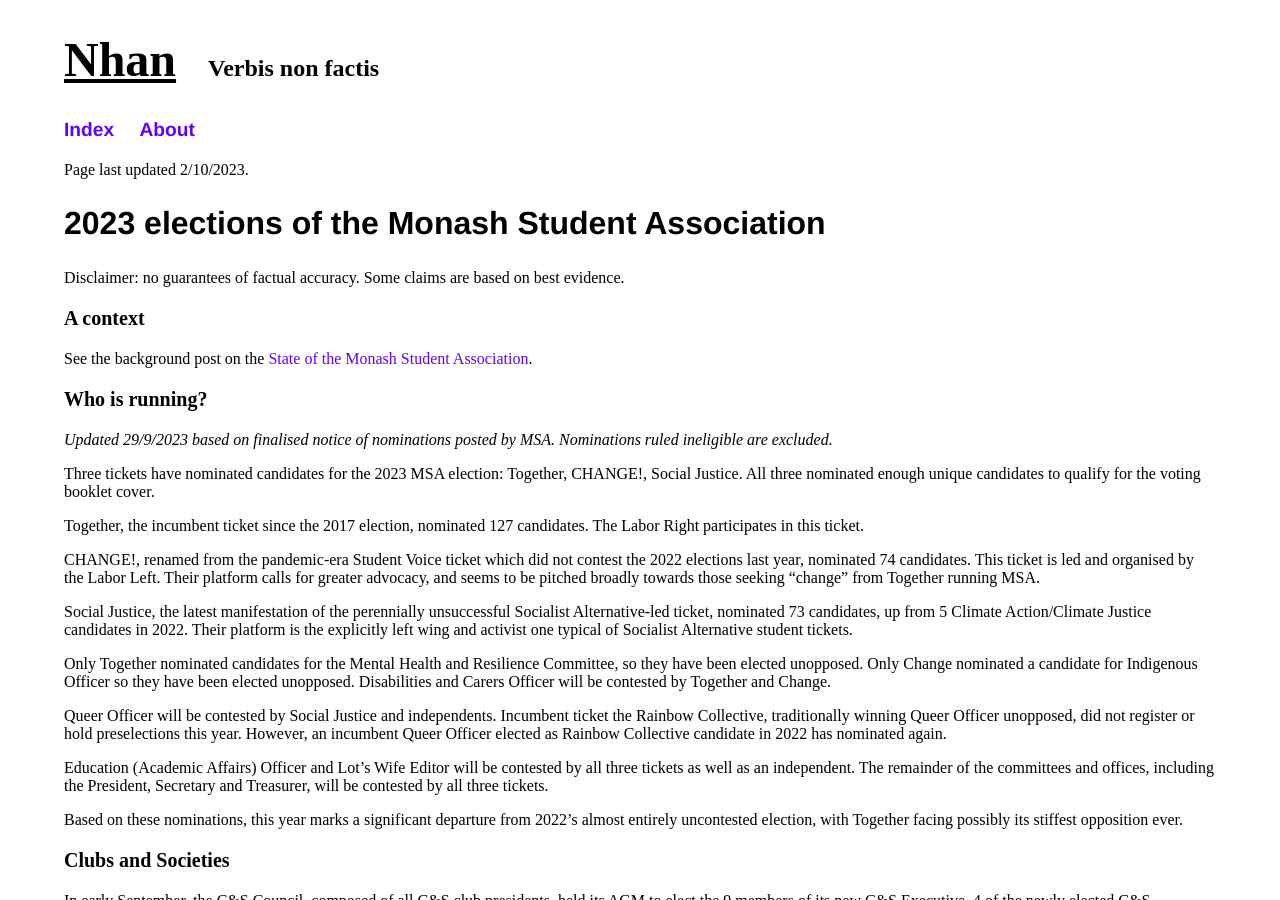
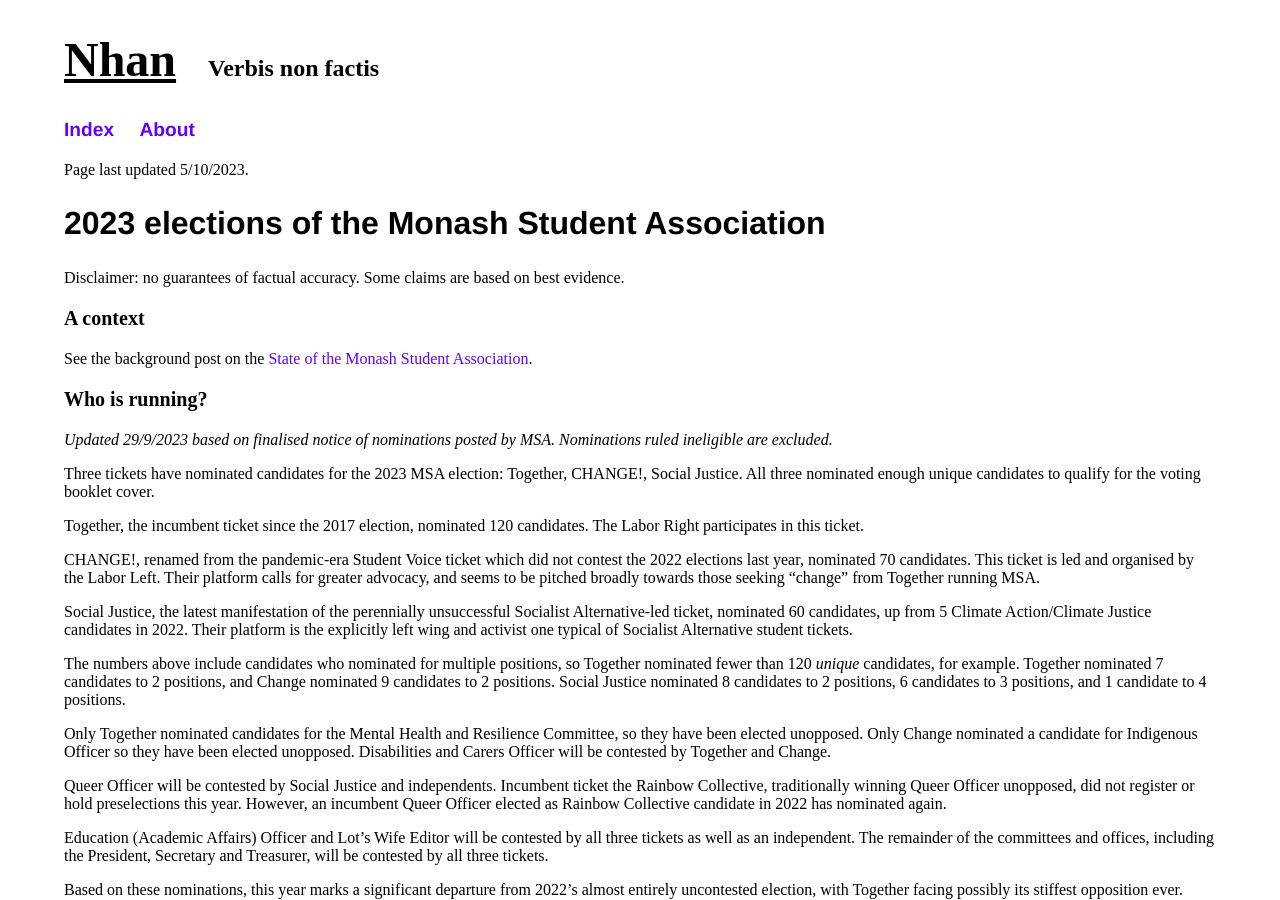
Before and after one commit to nhtnhanbn/nhtnhanbn.github.io, a Jekyll site: the page built from _repository/msa23.md, in a window 1280 px wide and 900 px high. Built offline with Jekyll 4.4.1, drawn with Linux system fonts in a browser that asks for light colours; some of the changed text lies outside the part shown.

Commit message:
Update msa23

```diff
--- a/_repository/msa23.md
+++ b/_repository/msa23.md
@@ -3,7 +3,7 @@
 title: 2023 elections of the Monash Student Association
 ---
 
-Page last updated 2/10/2023.
+Page last updated 5/10/2023.
 
 ## 2023 elections of the Monash Student Association
 
@@ -19,11 +19,13 @@
 
 Three tickets have nominated candidates for the 2023 MSA election: Together, CHANGE!, Social Justice. All three nominated enough unique candidates to qualify for the voting booklet cover.
 
-Together, the incumbent ticket since the 2017 election, nominated 127 candidates. The Labor Right participates in this ticket.
+Together, the incumbent ticket since the 2017 election, nominated 120 candidates. The Labor Right participates in this ticket.
 
-CHANGE!, renamed from the pandemic-era Student Voice ticket which did not contest the 2022 elections last year, nominated 74 candidates. This ticket is led and organised by the Labor Left. Their platform calls for greater advocacy, and seems to be pitched broadly towards those seeking "change" from Together running MSA.
+CHANGE!, renamed from the pandemic-era Student Voice ticket which did not contest the 2022 elections last year, nominated 70 candidates. This ticket is led and organised by the Labor Left. Their platform calls for greater advocacy, and seems to be pitched broadly towards those seeking "change" from Together running MSA.
 
-Social Justice, the latest manifestation of the perennially unsuccessful Socialist Alternative-led ticket, nominated 73 candidates, up from 5 Climate Action/Climate Justice candidates in 2022. Their platform is the explicitly left wing and activist one typical of Socialist Alternative student tickets.
+Social Justice, the latest manifestation of the perennially unsuccessful Socialist Alternative-led ticket, nominated 60 candidates, up from 5 Climate Action/Climate Justice candidates in 2022. Their platform is the explicitly left wing and activist one typical of Socialist Alternative student tickets.
+
+The numbers above include candidates who nominated for multiple positions, so Together nominated fewer than 120 *unique* candidates, for example. Together nominated 7 candidates to 2 positions, and Change nominated 9 candidates to 2 positions. Social Justice nominated 8 candidates to 2 positions, 6 candidates to 3 positions, and 1 candidate to 4 positions.
 
 Only Together nominated candidates for the Mental Health and Resilience Committee, so they have been elected unopposed. Only Change nominated a candidate for Indigenous Officer so they have been elected unopposed. Disabilities and Carers Officer will be contested by Together and Change.
 
@@ -103,7 +105,7 @@
 
 ### Update 4/10/2023 - student Voice - 5 days until polls open
 
-Today, the Liberal Club ran a stall advocating a No vote in the upcoming referendum, since "as many of you can attest to, it is not easy to find any opposing views on the Voice on campus". The stall was held right outside the Menzies Building (which is also a common meeting place for the Monash Socialists) on a major pedestrian thoroughfare. Unsurprisingly, socialists picked a fight with the Liberals.
+Today, the Liberal Club ran a stall advocating a No vote in the upcoming referendum, since "as many of you can attest to, it is not easy to find any opposing views on the Voice on campus". They were joined by Senator for Victoria and Commonwealth Shadow Minister for Education Sarah Henderson. The stall was held right outside the Menzies Building (which is also a common meeting place for the Monash Socialists) on a major pedestrian thoroughfare. Unsurprisingly, socialists picked a fight with the Liberals. Simultaneously, Social Justice used this to attack "the current people in control" of the MSA, who they claim "have no interest in any sort of left wing activism whatsoever".
 
 The Socialist Alternative, while initially reluctant to support Yes, eventually did so despite its reservations primarily since it saw the No campaign as dominated by racism.
 
```
